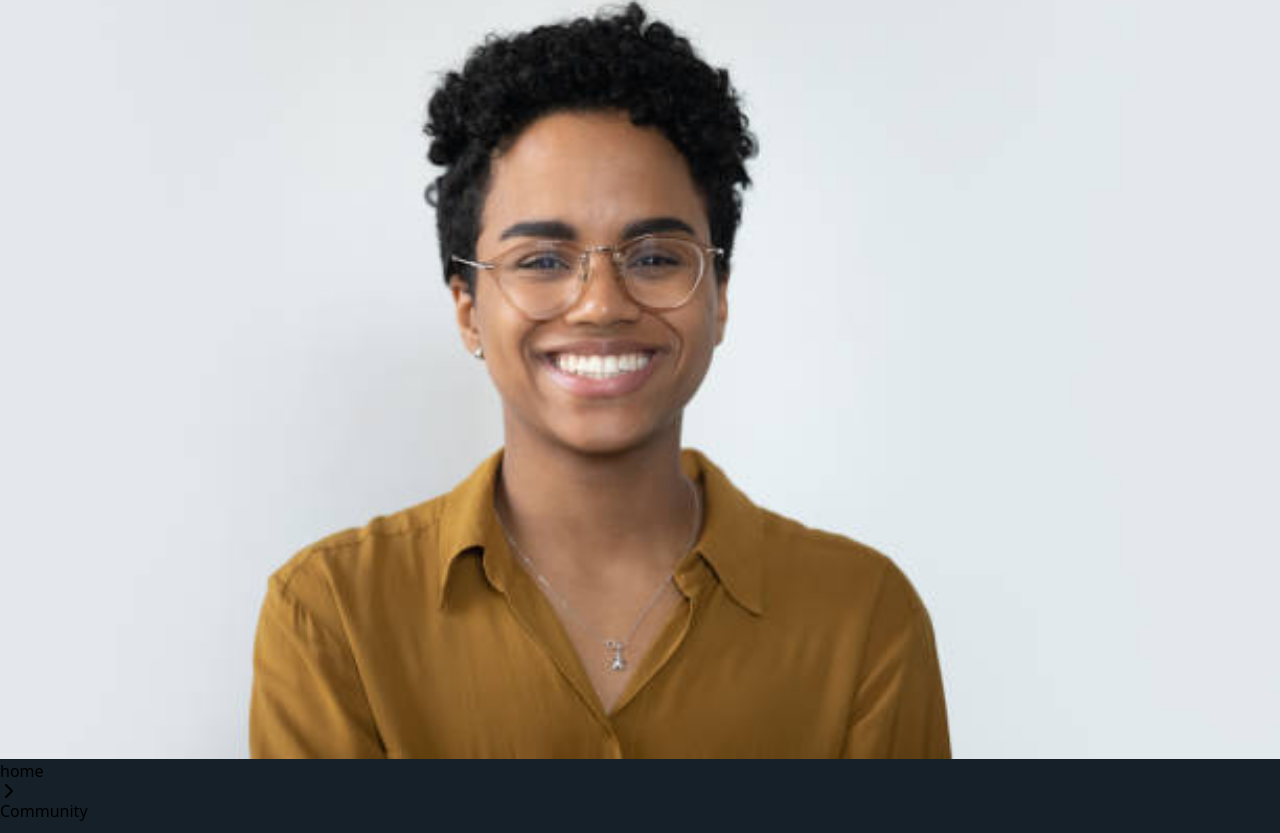
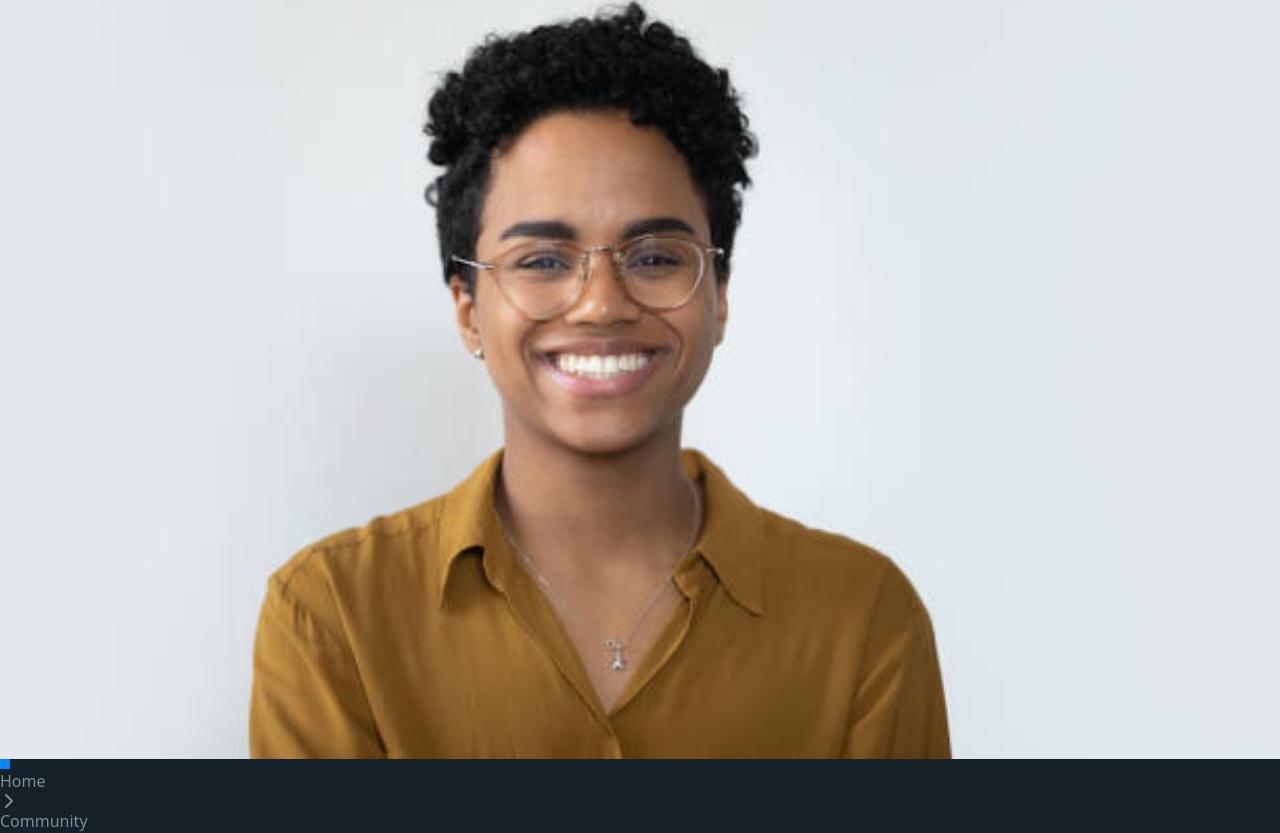
Before and after one commit to ismylsmylv/Lectury, a Next.js app: page /components/Breadcrumbs in a window 1280 px wide. Shown: the part 1027-1860 px from the top of the page. Built offline with nearby package versions, Linux system fonts and the light colour scheme.

Commit message:
style: breadcrumbs updated

```diff
--- a/src/app/components/Breadcrumbs/page.tsx
+++ b/src/app/components/Breadcrumbs/page.tsx
@@ -1,15 +1,22 @@
 import React from "react";
 import { FaChevronRight } from "react-icons/fa6";
 type Props = {};
+import "./style.scss";
+import Link from "next/link";
 
 function Breadcrumbs({}: Props) {
   return (
-    <div>
-      <div className="route">home</div>
+    <div className="Breadcrumbs flex items-center justify-start gap-5">
+      <div className="dot rounded-full"></div>
+      <Link href={"/"} className="route">
+        home
+      </Link>
       <div className="route">
         <FaChevronRight />
       </div>
-      <div className="route">Community</div>
+      <Link href={"/community"} className="route">
+        Community
+      </Link>
     </div>
   );
 }
--- /dev/null
+++ b/src/app/components/Breadcrumbs/style.scss
@@ -0,0 +1,13 @@
+.Breadcrumbs {
+    .route {
+        text-transform: capitalize;
+        color: var(--color-border);
+        font-weight: 500;
+    }
+
+    .dot {
+        height: 10px;
+        width: 10px;
+        background-color: var(--color-secondary);
+    }
+}
```
